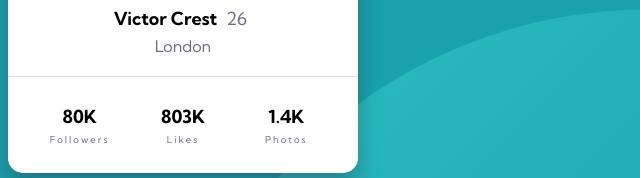
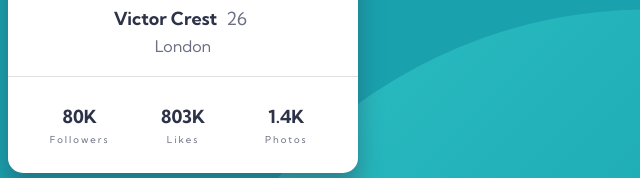
Before and after one commit to FixelDev/profile-card-component-main, a plain HTML site: page index.html in a window 1280 px wide. Shown: the part 407-585 px from the top of the page, 457-1097 px from the left. Drawn offline with Linux system fonts and the light colour scheme.

Commit message:
Fixed text color

```diff
--- a/scss/style.scss
+++ b/scss/style.scss
@@ -32,6 +32,7 @@ main
 .title
 {
     font-size: 18px;
+    color: $very-dark-desaturated-blue;
 }
 
 .lead
```
Also changed, not shown: css/style.css.
